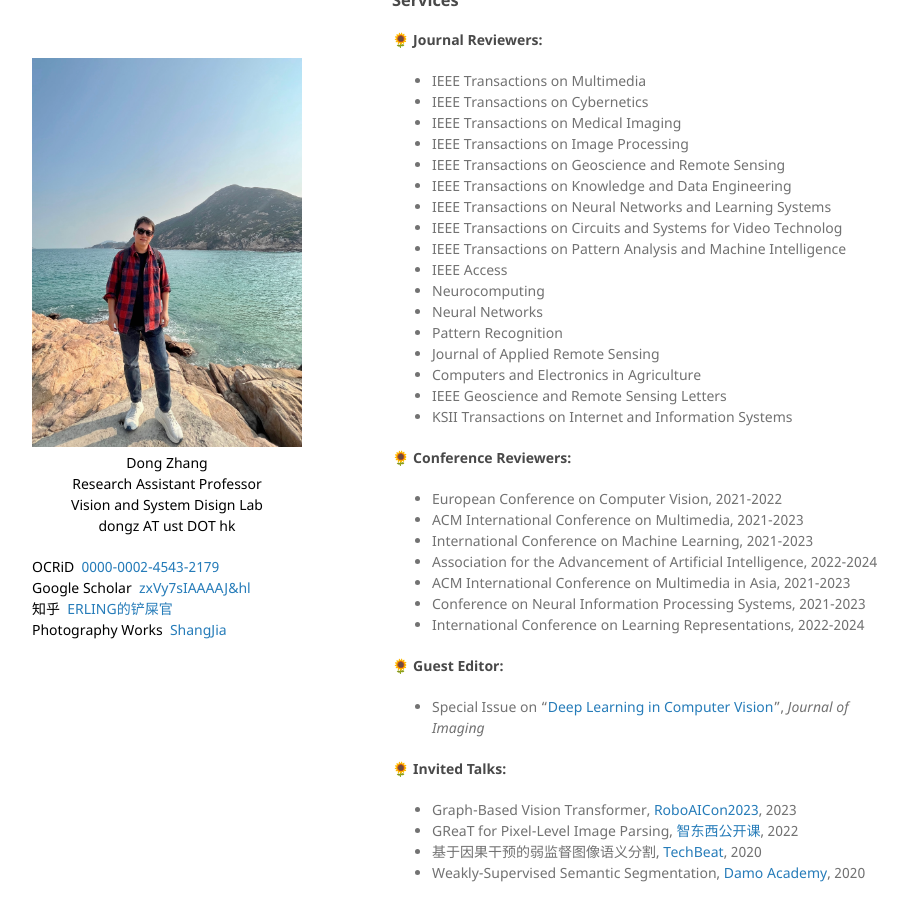
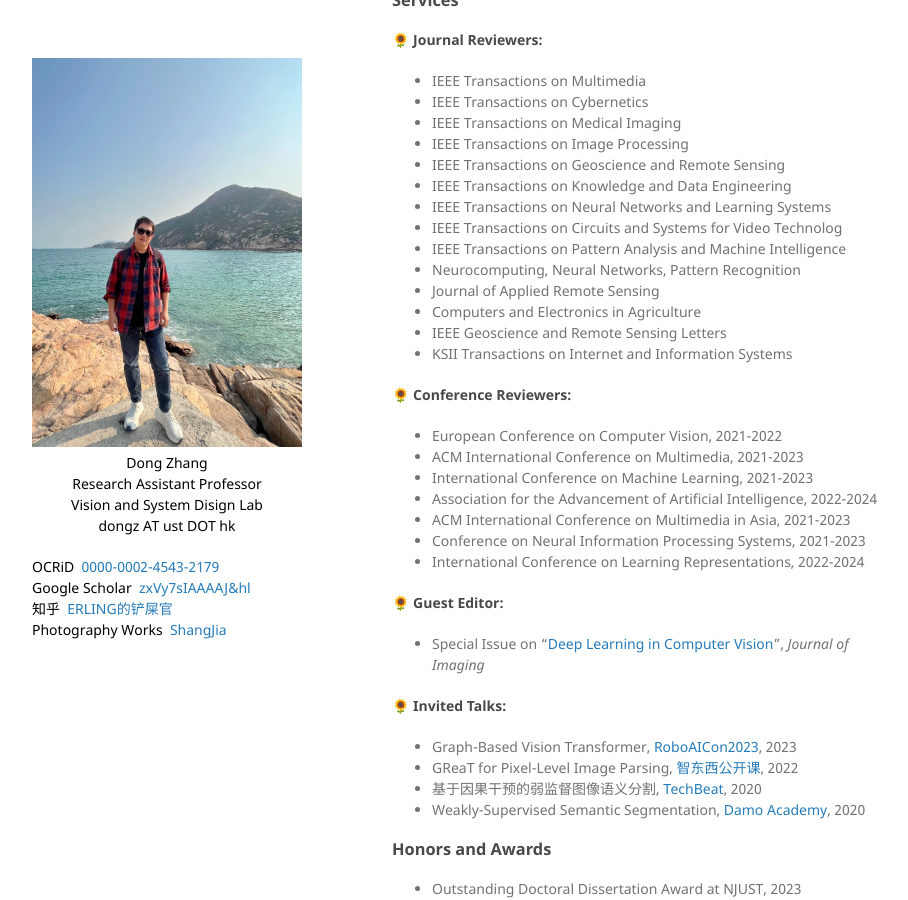
Before and after one commit to ZHANGDONG-NJUST/zhangdong-njust.github.io, a Jekyll site: the page built from index.md, in a window 1280 px wide and 900 px high, scrolled down 2732 px. Shown: the whole window, without its empty margins (178-1086 px from the left). Built offline with Jekyll 4.4.1, drawn with Linux system fonts in a browser that asks for light colours; our own code applies the rules of GitHub Pages for plain Markdown files.

Commit message:
Update index.md

```diff
--- a/index.md
+++ b/index.md
@@ -62,10 +62,7 @@ My primary research interests are in machine learning, computer vision, and medi
 - IEEE Transactions on Neural Networks and Learning Systems
 - IEEE Transactions on Circuits and Systems for Video Technolog
 - IEEE Transactions on Pattern Analysis and Machine Intelligence
-- IEEE Access
-- Neurocomputing
-- Neural Networks
-- Pattern Recognition
+- Neurocomputing, Neural Networks, Pattern Recognition
 - Journal of Applied Remote Sensing
 - Computers and Electronics in Agriculture
 - IEEE Geoscience and Remote Sensing Letters
```
